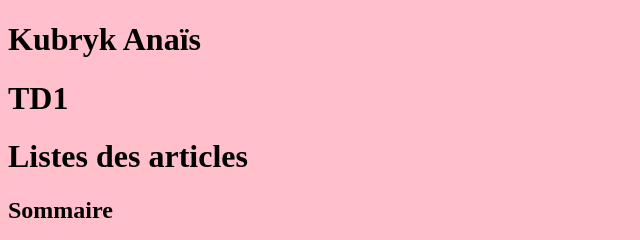
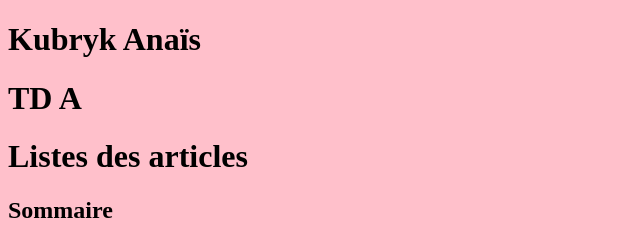
Before and after one commit to 43001539-cpu/stapsL3, a plain HTML site: page index.html in a window 1280 px wide. Shown: the top 240 px of the page, 0-640 px from the left. Drawn offline with Linux system fonts and the light colour scheme.

Commit message:
Update index.html

```diff
--- a/index.html
+++ b/index.html
@@ -6,7 +6,7 @@
 	<title></title>
 </head>
 <h1> Kubryk Anaïs </h1>
-<h1>TD1  </h1>
+<h1>TD A  </h1>
 <body bgcolor="pink">
 <h1> Listes des articles</h1>
 <h2> Sommaire</h2>
@@ -21,4 +21,5 @@
 
 </table>
 </body>
+
 </html>
```
